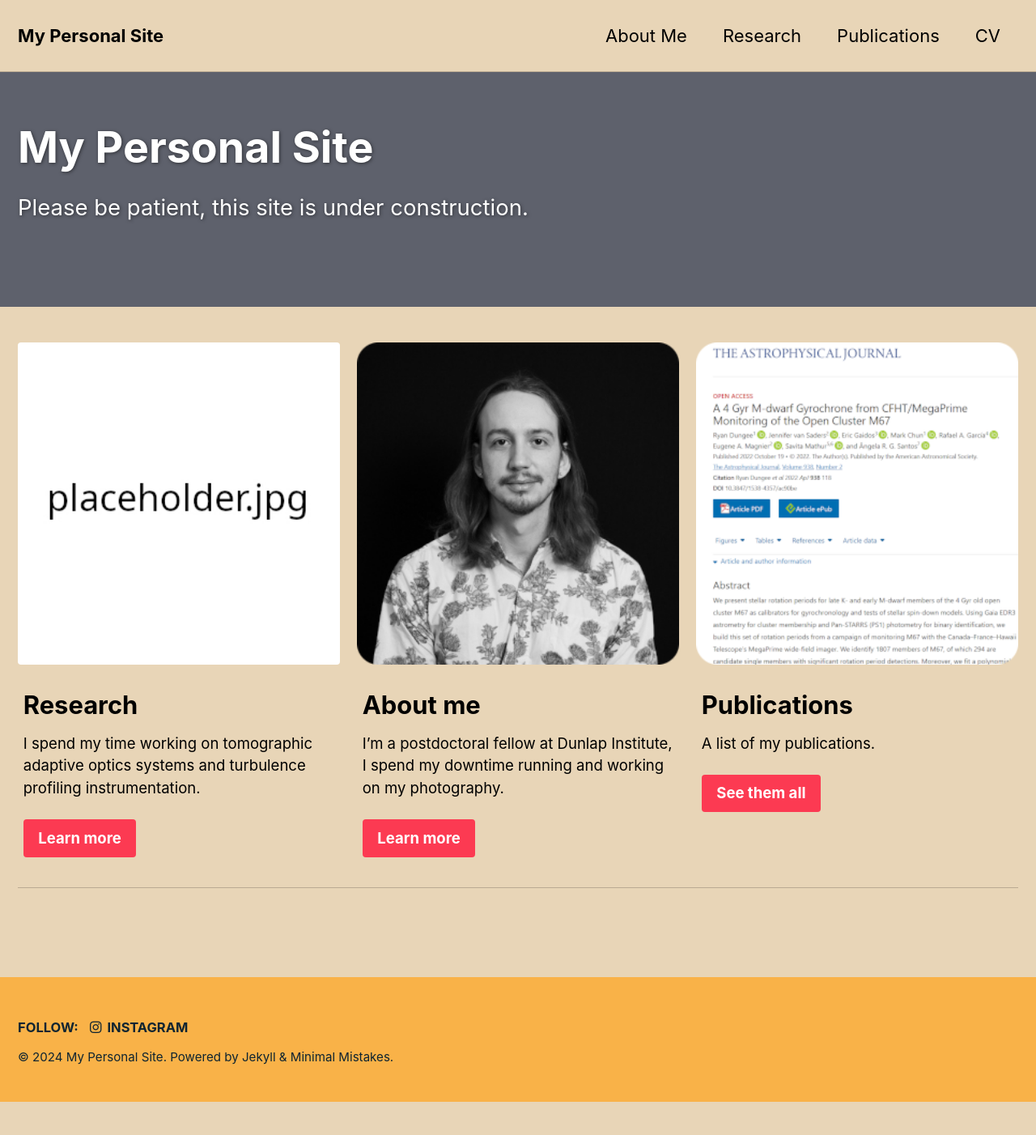
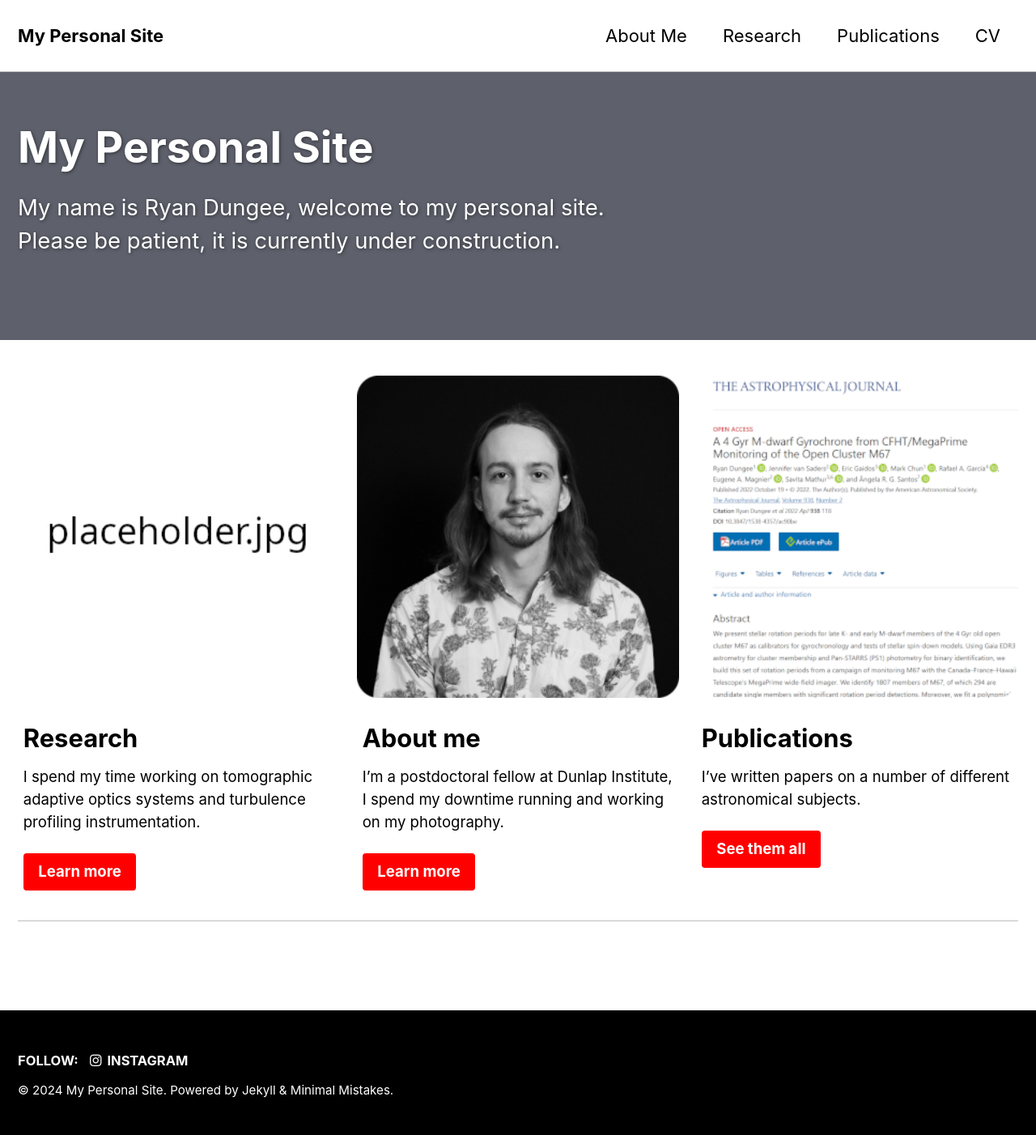
Before and after one commit to rdungee/rdungee.github.io, a Jekyll site: the page built from _pages/home.md, in a window 1280 px wide. Shown: the whole page at 81% size. Built offline with Jekyll 4.4.1, drawn with Linux system fonts in a browser that asks for light colours; cached includes are drawn as plain includes; before the commit the page ends 1361 px from its top, so only the background shows below that.

Commit message:
Last tweaks for today

```diff
--- a/_config.yml
+++ b/_config.yml
@@ -12,7 +12,7 @@
 
 # theme                  : "minimal-mistakes-jekyll"
 # remote_theme           : "mmistakes/minimal-mistakes"
-minimal_mistakes_skin    : "sunrise" # "air", "aqua", "contrast", "dark", "dirt", "neon", "mint", "plum", "sunrise"
+minimal_mistakes_skin    : "contrast" # "air", "aqua", "contrast", "dark", "dirt", "neon", "mint", "plum", "sunrise"
 
 # Site Settings
 locale                   : "en-CA"
--- a/_pages/home.md
+++ b/_pages/home.md
@@ -5,7 +5,7 @@ hidden: true
 header:
   overlay_color: "#5e616c"
 excerpt: >
-  Please be patient, this site is under construction.<br />
+  My name is Ryan Dungee, welcome to my personal site. Please be patient, it is currently under construction.<br />
 feature_row:
   - image_path: /assets/images/placeholder.jpg
     alt: "What I work on"
@@ -24,7 +24,7 @@ feature_row:
   - image_path: /assets/images/publications.png
     alt: "My papers"
     title: "Publications"
-    excerpt: "A list of my publications."
+    excerpt: "I've written papers on a number of different astronomical subjects."
     url: "/publications/"
     btn_class: "btn--primary"
     btn_label: "See them all"
```
